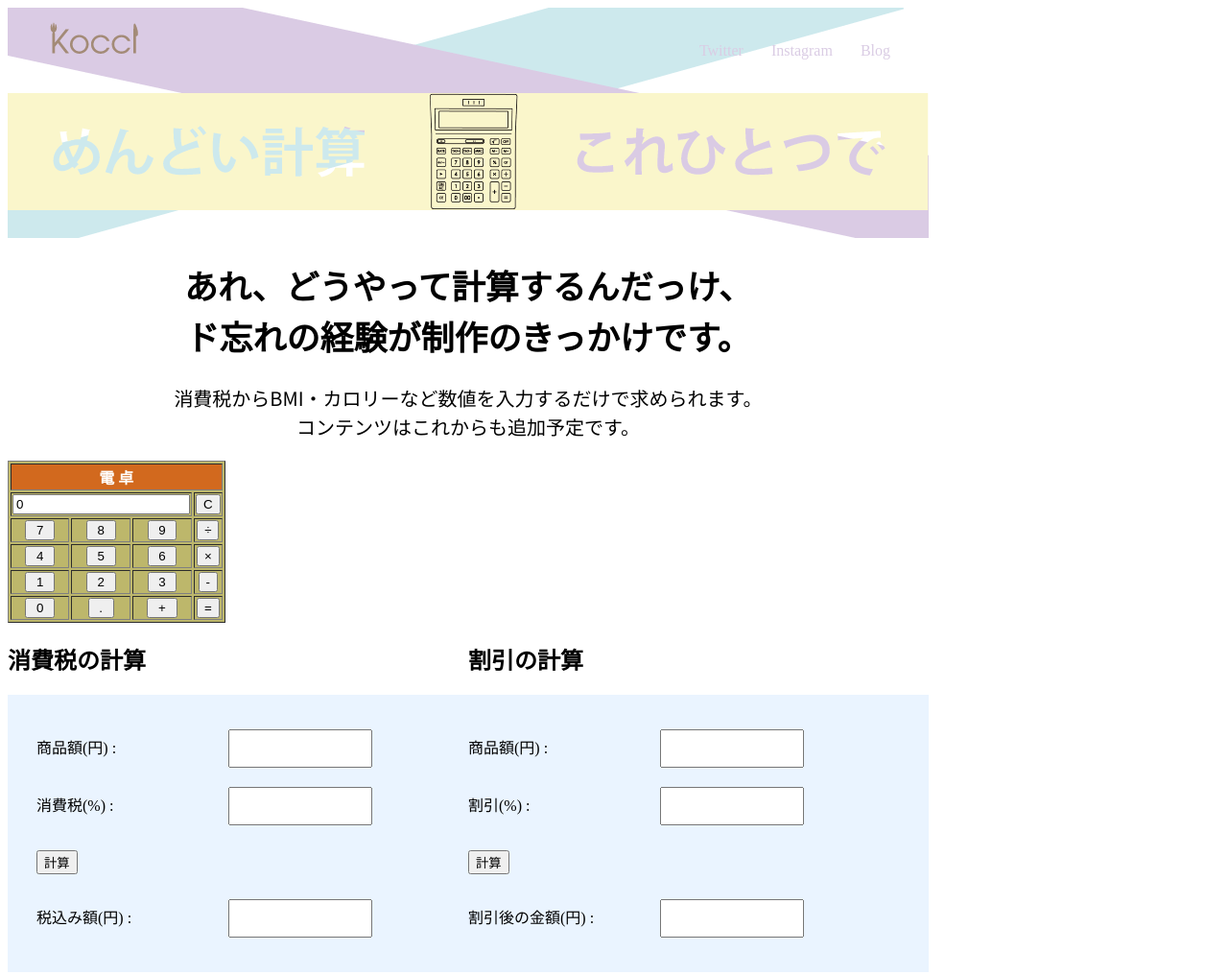
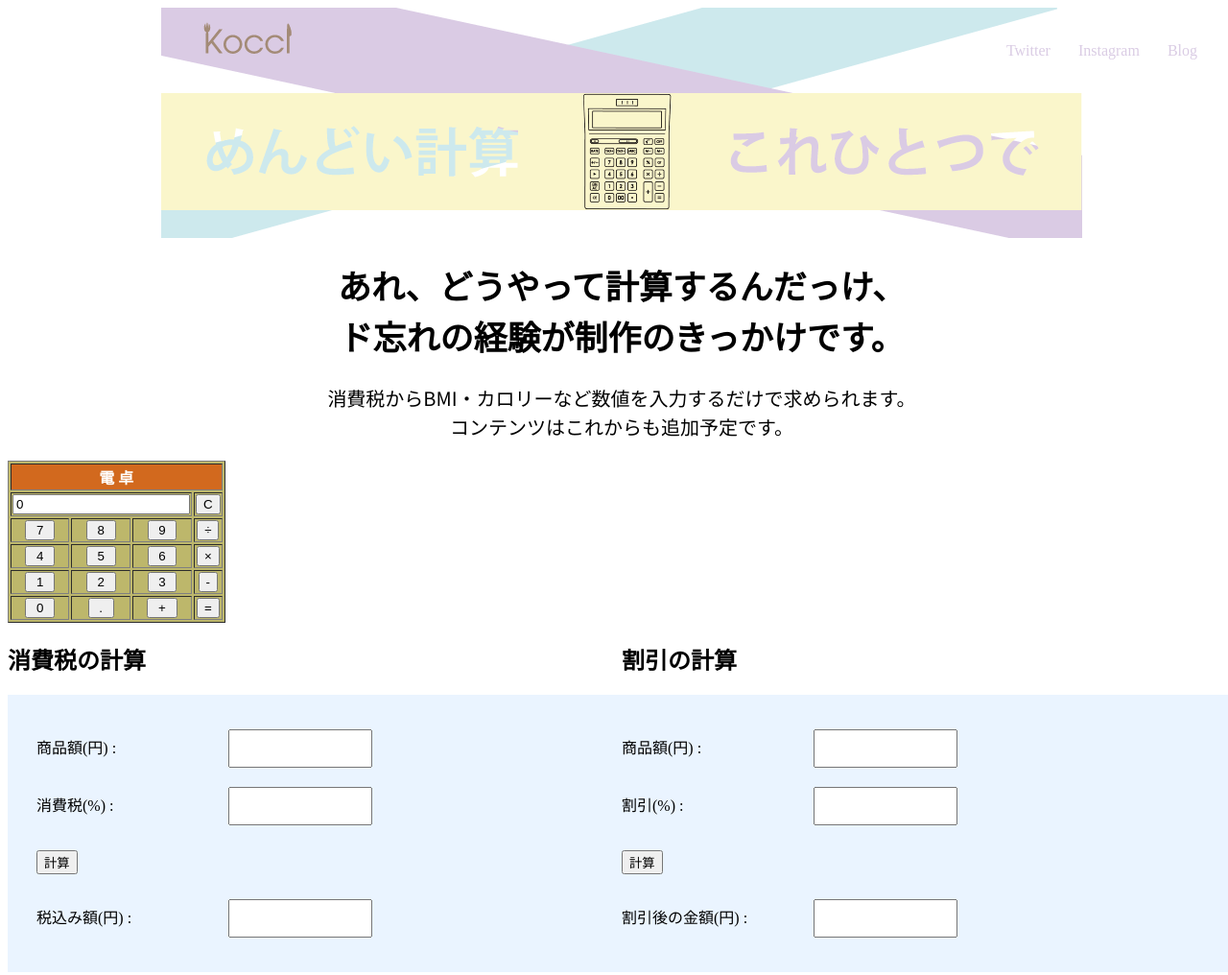
Before and after one commit to unesaki/calculate, a plain HTML site: page index.html in a window 1280 px wide. Shown: the top 1016 px of the page at 96% size. Drawn offline with Linux system fonts and the light colour scheme.

Commit message:
Update style.css

```diff
--- a/style.css
+++ b/style.css
@@ -6,11 +6,13 @@
 
 /*全体の横幅を960pxに*/
 body {
-    width: 960px;
+    width: 100%;
 }
 
 header {
     background: url(https://github.com/unesaki/calculate/blob/main/header.png?raw=true);
+    background-repeat: no-repeat;
+    background-position: center;
     height: 240px;
 }
 
```
